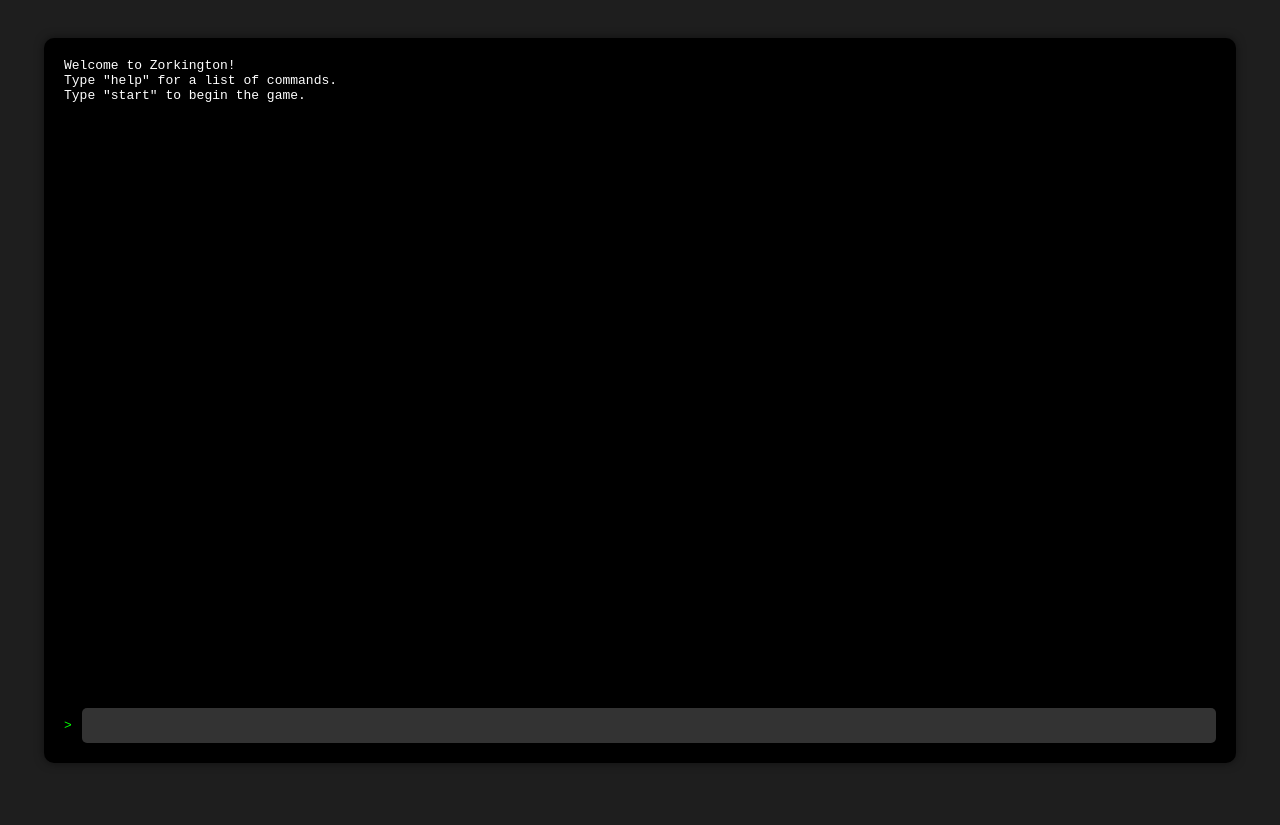
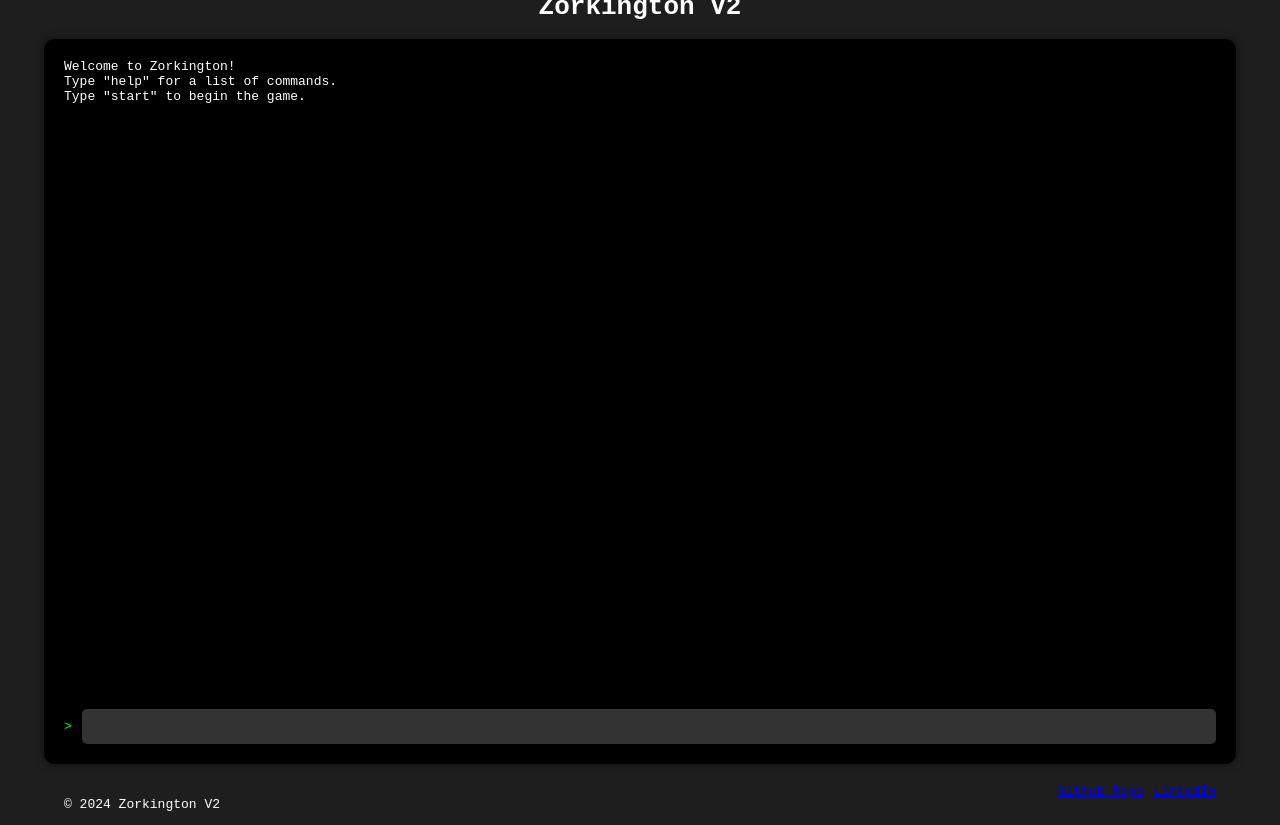
Before and after one commit to uprighted-learners/zorkington-aidanho1188, a website built with webpack: page public/index.html in a window 1280 px wide. Before the commit the page ends 800 px from the top, so only its background shows below. Built offline with nearby package versions, Linux system fonts and the light colour scheme.

Commit message:
style: Enhance layout with header, main, and footer structure

```diff
--- a/public/css/styles.css
+++ b/public/css/styles.css
@@ -7,8 +7,31 @@
   justify-content: center;
   align-items: center;
   height: 100vh;
+  flex-direction: column;
 }
 
+main {
+  display: flex;
+  flex-direction: column;
+  align-items: center;
+  justify-content: center;
+  width: 100%;
+}
+
+footer {
+  display: flex;
+  margin-top: 20px;
+  flex-direction: row;
+  align-items: stretch;
+  width: 90%;
+}
+
+#social-links {
+  display: flex;
+  flex-direction: row;
+  gap: 10px;
+  margin-left: auto;
+}
 #console {
   width: 100%;
   max-width: 90vw;
--- a/public/index.html
+++ b/public/index.html
@@ -8,6 +8,10 @@
     <link rel="stylesheet" href="./css/styles.css" />
   </head>
   <body>
+    <header>
+      <h1>Zorkington V2</h1>
+    </header>
+    <main>
       <div id="console">
         <div id="output-container"></div>
         <div id="input-container">
@@ -15,6 +19,20 @@
           <input type="text" id="input" aria-label="user input" autofocus autocomplete="off" />
         </div>
       </div>
+    </main>
+
+    <footer>
+      <p>&copy; 2024 Zorkington V2</p>
+      <div id="social-links">
+        <a href="https://github.com/aidanho1188/Zorkington" target="_blank" aria-label="Github">
+          Github Repo</a
+        >
+        <a href="https://www.linkedin.com/in/aidan-ho" target="_blank" aria-label="LinkedIn">
+          LinkedIn</a
+        >
+      </div>
+    </footer>
+
     <script src="./dist/bundle.js" type="module"></script>
   </body>
 </html>
```
Also changed, not shown: 1 other file. Lines whose indentation alone changed are shown as unchanged.
